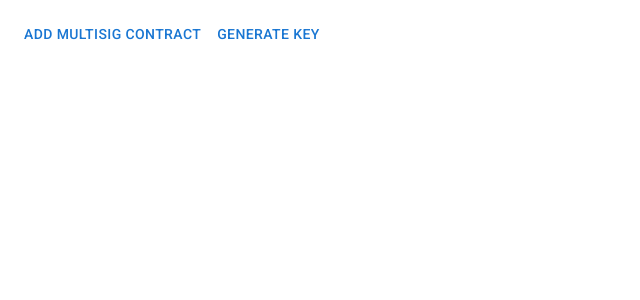
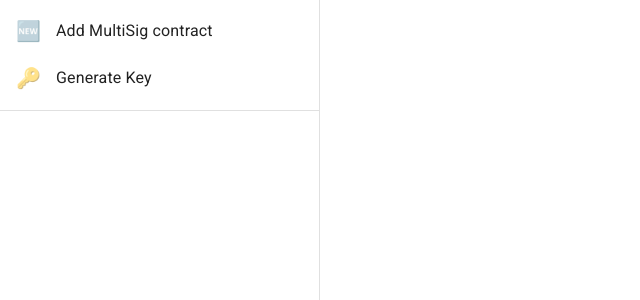
Before and after one commit to sweatco/near-multisig-web, a React (Create React App) app: page / in a window 1280 px wide. Shown: the top 300 px of the page, without its empty margins (0-640 px from the left). Built offline with nearby package versions, Linux system fonts and the light colour scheme; what @ledgerhq/logs, near-api-js, near-ledger-js would draw is missing.

Commit message:
Move contracts to the drawer, add multiple contracts from hash

```diff
--- a/src/App.tsx
+++ b/src/App.tsx
@@ -1,5 +1,5 @@
-import React, { useEffect, useMemo } from 'react'
-import { Box, Button } from '@mui/material'
+import React, { useEffect, useRef, useState } from 'react'
+import { Box, List } from '@mui/material'
 
 import AddContractDialog from './components/Dialogs/AddContractDialog'
 import GenerateKeyDialog from './components/Dialogs/GenerateKeyDialog'
@@ -9,46 +9,87 @@ import { useAppDispatch, useAppSelector } from './hooks/useApp'
 import { contractSelectors } from './reducers/contracts'
 import Contract from './components/Contract'
 import { useDialog } from './hooks/useDialog'
+import ContractMenuItem from './components/ContractMenuItem'
+import DrawerWrapper, { DrawerAction } from './components/DrawerWrapper'
+
+const drawerWidth = 320
 
 const App = createAppComponent(() => {
-  const { open, openDialog, closeDialog } = useDialog(handleDialogResult)
-  const { open: keyOpen, openDialog: openKeyDialog, closeDialog: closeKeyDialog } = useDialog(handleDialogResult)
+  const addDialog = useDialog(handleAddDialogResult)
+  const keyDialog = useDialog(handleKeyDialogResult)
   const dispatch = useAppDispatch()
 
   const contracts = useAppSelector(contractSelectors.getContracts)
-  const contractIdFromHash = window.location.hash?.slice(1)
-  const sortedContracts = useMemo(() => {
-    if (contractIdFromHash && contractIdFromHash.length > 0) {
-      const contractIndex = contracts.indexOf(contractIdFromHash)
-      if (contractIndex !== -1) {
-        return [contractIdFromHash].concat(contracts.filter((id) => id !== contractIdFromHash))
-      }
-    }
-    return contracts
-  }, [contracts, contractIdFromHash])
+  const contractIdsFromHash = useRef(getContractsFromHash())
+
+  const [selectedContract, setSelectedContract] = useState(contractIdsFromHash.current[0] ?? contracts[0])
 
   useEffect(() => {
-    if (contractIdFromHash && contractIdFromHash.length > 0) {
-      dispatch(contractsActions.addContract(contractIdFromHash))
+    if (!contracts.includes(selectedContract) && selectedContract !== contractIdsFromHash.current[0]) {
+      setSelectedContract(contracts[0])
     }
-  }, [dispatch, contractIdFromHash])
+  }, [contracts, selectedContract])
+
+  useEffect(() => {
+    if (contractIdsFromHash.current.length > 0) {
+      dispatch(contractsActions.addContract(contractIdsFromHash.current))
+      contractIdsFromHash.current = []
+    }
+  }, [dispatch])
 
   return (
-    <>
-      <Box sx={{ p: 2 }}>
-        <Button onClick={openDialog}>Add multisig contract</Button>
-        <Button onClick={openKeyDialog}>Generate Key</Button>
-        {sortedContracts.map((contract) => (
-          <Contract name={contract} key={contract} />
-        ))}
+    <Box sx={{ display: 'flex' }}>
+      <Box component="nav" sx={{ width: { sm: drawerWidth }, flexShrink: { sm: 0 } }} aria-label="mailbox folders">
+        <DrawerWrapper drawerWidth={drawerWidth} onAction={handleAction}>
+          <List>
+            {contracts.map((contractId) => (
+              <ContractMenuItem
+                key={contractId}
+                contractId={contractId}
+                selected={contractId === selectedContract}
+                onClick={() => setSelectedContract(contractId)}
+              />
+            ))}
+          </List>
+        </DrawerWrapper>
       </Box>
-      <AddContractDialog open={open} onClose={closeDialog} />
-      <GenerateKeyDialog open={keyOpen} onClose={closeKeyDialog} />
-    </>
+      <Box component="main" sx={{ flexGrow: 1, p: 2, width: { sm: `calc(100% - ${drawerWidth}px)` } }}>
+        {selectedContract ? <Contract name={selectedContract} /> : null}
+      </Box>
+      <AddContractDialog open={addDialog.open} onClose={addDialog.closeDialog} />
+      <GenerateKeyDialog open={keyDialog.open} onClose={keyDialog.closeDialog} />
+    </Box>
   )
 
-  function handleDialogResult(result: string) {
-    dispatch(contractsActions.addContract(result))
+  function getContractsFromHash() {
+    const contract = window.location.hash?.slice(1)
+    if (contract && contract.length > 0) {
+      return contract
+        .replaceAll(/[^a-z0-9.,_-]/gi, '')
+        .toLocaleLowerCase()
+        .split(',')
+    }
+    return []
+  }
+
+  function handleAction(drawerAction: DrawerAction) {
+    switch (drawerAction) {
+      case DrawerAction.addContract:
+        addDialog.openDialog()
+        break
+      case DrawerAction.generateKey:
+        keyDialog.openDialog()
+        break
+    }
+  }
+
+  function handleAddDialogResult(result: string) {
+    dispatch(contractsActions.addContract([result.toLocaleLowerCase()]))
+    setSelectedContract(result)
+  }
+
+  function handleKeyDialogResult(result: string) {
+    //
   }
 })
 
--- a/src/components/Contract.tsx
+++ b/src/components/Contract.tsx
@@ -27,7 +27,7 @@ const Contract: React.FC<ContractProps> = memo(({ name }) => {
   const ftList = useFTListSelector(name)
 
   return (
-    <Paper sx={{ p: 3, marginTop: 2 }}>
+    <Paper sx={{ p: 3 }}>
       <Stack direction="row">
         <Box sx={{ flex: 1 }}>
           <StyledTypography variant="h5" gutterBottom sx={{ flex: 1 }}>
--- /dev/null
+++ b/src/components/ContractMenuItem.tsx
@@ -0,0 +1,20 @@
+import { ListItem, ListItemButton, ListItemText } from '@mui/material'
+import React from 'react'
+
+interface ContractMenuItemProps {
+  contractId: string
+  selected: boolean
+  onClick(): void
+}
+
+const ContractMenuItem: React.FC<ContractMenuItemProps> = ({ contractId, selected, onClick }) => {
+  return (
+    <ListItem disablePadding>
+      <ListItemButton onClick={onClick} selected={selected}>
+        <ListItemText primary={contractId} />
+      </ListItemButton>
+    </ListItem>
+  )
+}
+
+export default ContractMenuItem
--- /dev/null
+++ b/src/components/DrawerWrapper.tsx
@@ -0,0 +1,43 @@
+import { Divider, Drawer, List, ListItem, ListItemButton, ListItemIcon, ListItemText } from '@mui/material'
+import React, { PropsWithChildren } from 'react'
+
+export enum DrawerAction {
+  addContract = 0,
+  generateKey,
+}
+
+interface DrawerWrapperProps {
+  drawerWidth: number
+  onAction(drawerAction: DrawerAction): void
+}
+
+const DrawerWrapper: React.FC<PropsWithChildren<DrawerWrapperProps>> = ({ children, drawerWidth, onAction }) => {
+  return (
+    <Drawer
+      variant="permanent"
+      sx={{
+        display: { xs: 'none', sm: 'block' },
+        '& .MuiDrawer-paper': { boxSizing: 'border-box', width: drawerWidth },
+      }}
+      open>
+      <List>
+        <ListItem disablePadding>
+          <ListItemButton onClick={() => onAction(DrawerAction.addContract)}>
+            <ListItemIcon sx={{ minWidth: 40, fontSize: 20 }}>🆕</ListItemIcon>
+            <ListItemText sx={{ my: 0 }} primary={'Add MultiSig contract'} />
+          </ListItemButton>
+        </ListItem>
+        <ListItem disablePadding>
+          <ListItemButton onClick={() => onAction(DrawerAction.generateKey)}>
+            <ListItemIcon sx={{ minWidth: 40, fontSize: 20 }}>🔑</ListItemIcon>
+            <ListItemText primary={'Generate Key'} />
+          </ListItemButton>
+        </ListItem>
+      </List>
+      <Divider />
+      {children}
+    </Drawer>
+  )
+}
+
+export default DrawerWrapper
--- a/src/reducers/contracts/reducer.ts
+++ b/src/reducers/contracts/reducer.ts
@@ -16,10 +16,9 @@ export const contractsSlice = createSlice({
   name: 'contracts',
   initialState: { contracts: [], ledger: {} } as ContractsState,
   reducers: {
-    addContract(state, action: PayloadAction<string>) {
-      if (!state.contracts.includes(action.payload)) {
-        state.contracts.unshift(action.payload)
-      }
+    addContract(state, action: PayloadAction<string[]>) {
+      const contractsToAdd = action.payload.filter((contractId) => !state.contracts.includes(contractId))
+      state.contracts = contractsToAdd.concat(state.contracts)
     },
     removeContract(state, action: PayloadAction<string>) {
       state.contracts = state.contracts.filter((id) => id !== action.payload)
```
